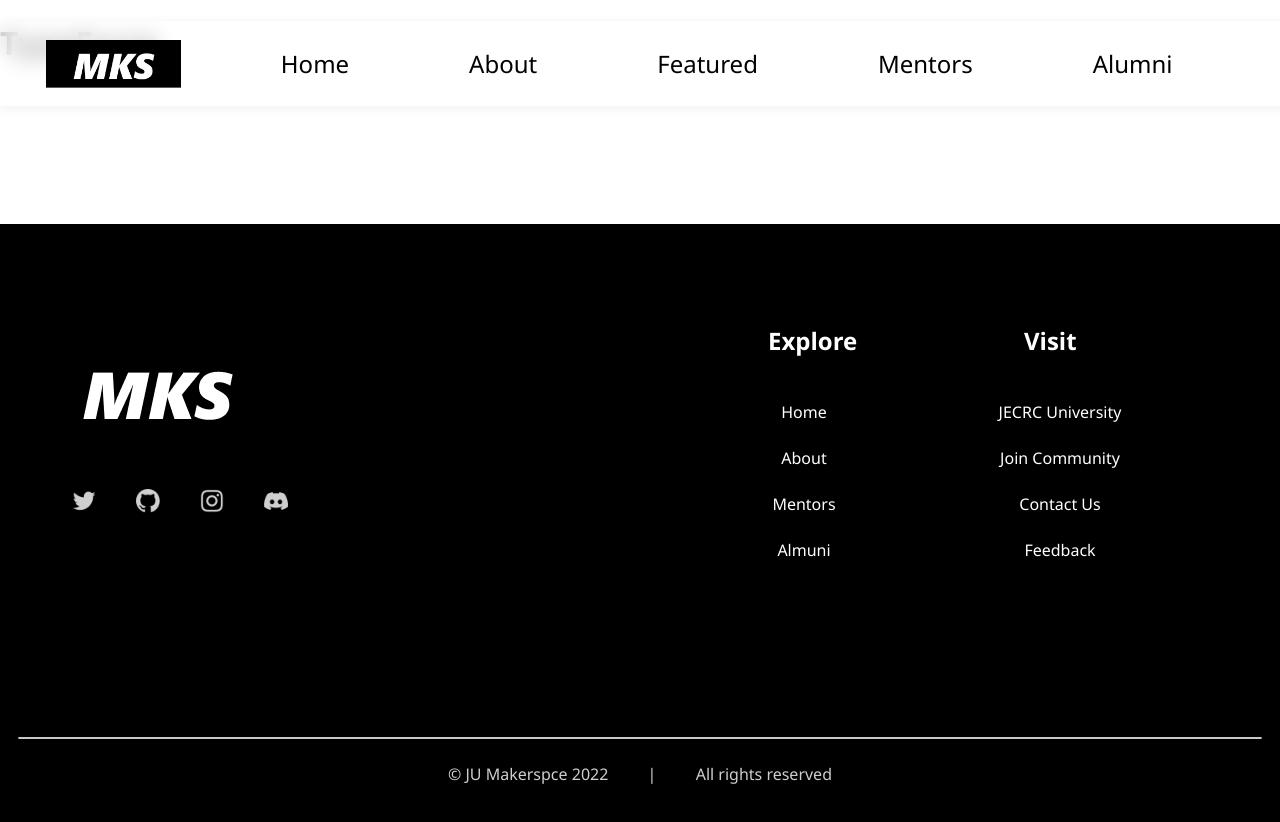
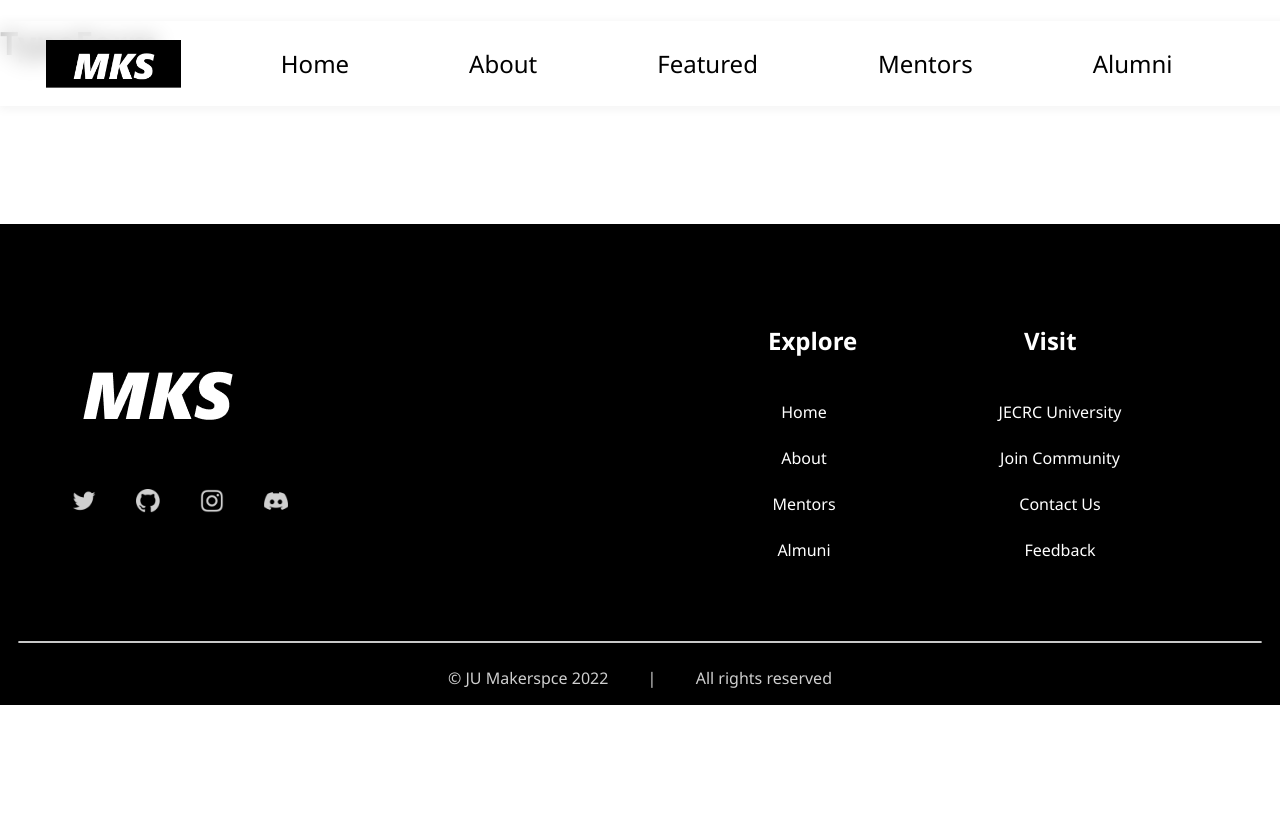
Before and after one commit to ju-makerspace/mks-website, a React (Create React App) app in the folder frontend/: page /join-now in a window 1280 px wide. Shown: the top 822 px of the page. After the commit the page ends 800 px from the top, so only its background shows below. Built offline with nearby package versions, Linux system fonts and the light colour scheme; the HTML template or start-up script is replaced by a standard one.

Commit message:
Fixed Footer

```diff
--- a/frontend/src/styles/desktop/Footer.css
+++ b/frontend/src/styles/desktop/Footer.css
@@ -3,7 +3,7 @@
   margin-top: 20vh;
   bottom: 0;
   width: 100vw;
-  height: 90vh;
+  /* height: 90vh; */
   background-color: black;
   color: white;
 }
@@ -60,7 +60,8 @@
   border-radius: 20rem;
   border: 1px solid rgb(200, 200, 200);
   background-color: rgb(200, 200, 200);
-  margin-top: 20vh;
+  margin-top: 5%;
+  bottom: 0;
 }
 
 .footer .copy-rights {
--- a/frontend/src/styles/desktop/Navbar.css
+++ b/frontend/src/styles/desktop/Navbar.css
@@ -73,9 +73,7 @@ navbar .active {
 /* Desktop: 1024px - 1200px */
 @media all and (min-width: 1024px) and (max-width: 1200px) {
     navbar ul {
-        /* margin: 3vh 5vw; */
         margin-right: 10%;
-        /* justify-content: space-around; */
     }
 
     navbar ul li {
```
